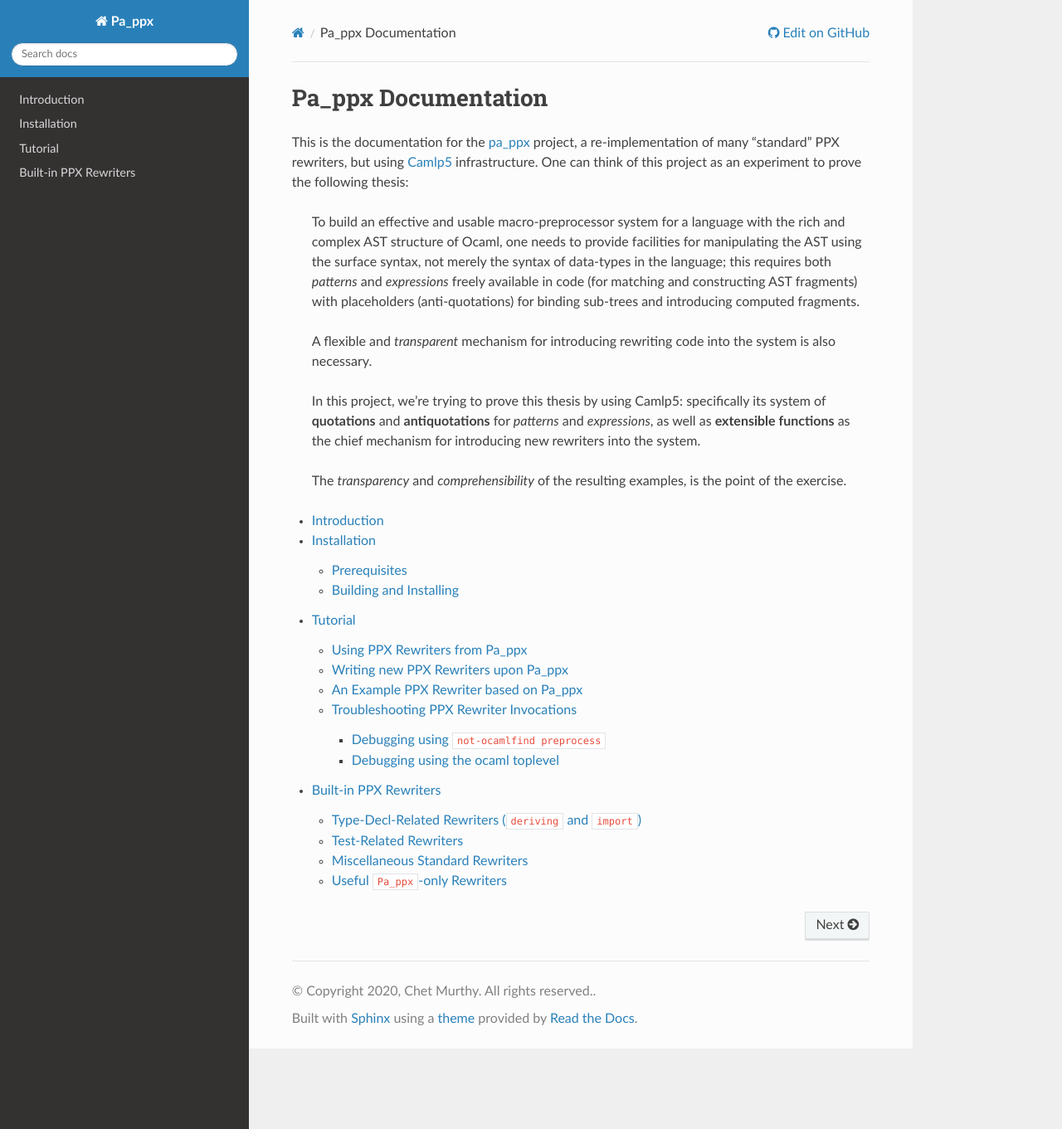
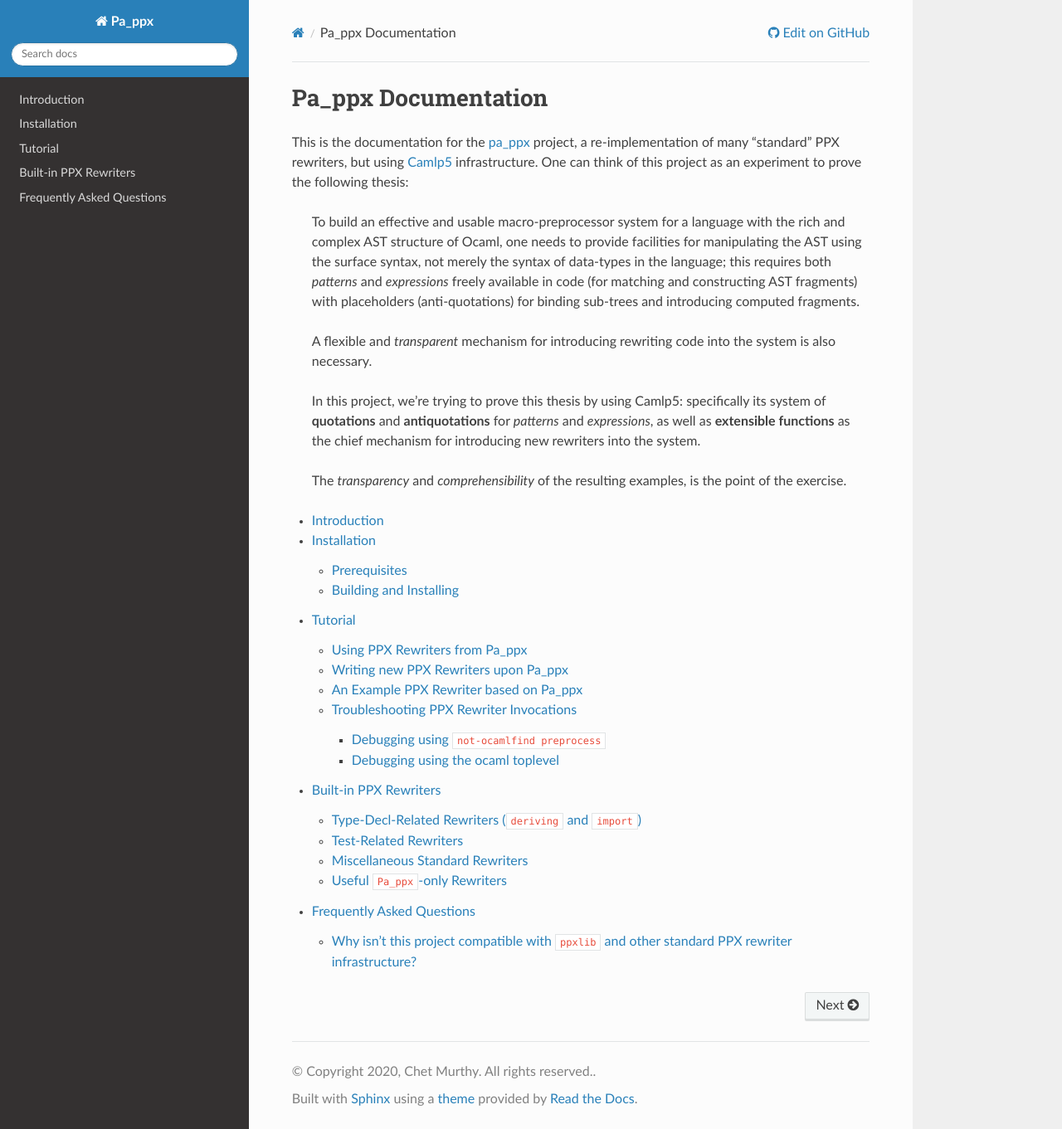
Before and after one commit to chetmurthy/pa_ppx, a Sphinx documentation site: the page built from doc/index.rst, in a window 1280 px wide and 1361 px high. Shown: the whole window at 83% size. Built offline with Sphinx 7.4.7 and the Read the Docs theme 2.0.0, drawn with Linux system fonts in a browser that asks for light colours; pages that are not in the unit, such as notebooks, are missing from menus; part of the change alters nothing that is shown.

```diff
--- /dev/null
+++ b/doc/faq.rst
@@ -0,0 +1,19 @@
+==========================
+Frequently Asked Questions
+==========================
+
+Why isn't this project compatible with ``ppxlib`` and other standard PPX rewriter infrastructure?
+*************************************************************************************************
+
+   One of the theses of this project, is that using Camlp5, and
+   specifically Camlp5's AST, makes for faster and more-precise PPX
+   rewriters.  Camlp5's AST is translated into Ocaml's AST as a final
+   step, but for now there is no mechanism to go in the other
+   direction.  In addition, even if there were, the PPX rewriting code
+   would still manipulate Camlp5 AST framents, not Ocaml AST
+   fragments.  Ocaml's AST has been designed to be efficient and
+   commodious for type-checking and compilation; Camlp5's has been
+   designed for efficient and programmer-friendly manipulation (for
+   rewriting and macro-preprocessing generally).
+
+.. container:: trailer
--- a/doc/index.rst
+++ b/doc/index.rst
@@ -38,3 +38,4 @@ this project as an experiment to prove the following thesis:
    tutorial
    builtins
    build-systems
+   faq
```
